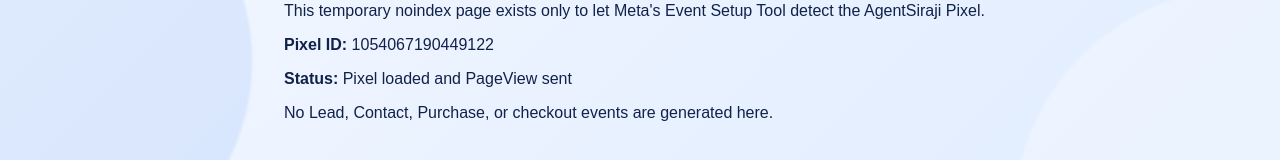
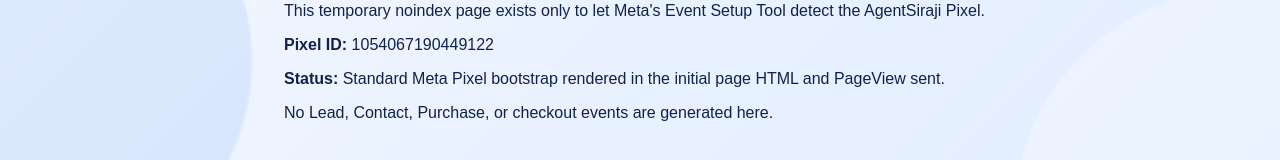
Before and after one commit to Minhazsiraji/AgentSiraji, a Next.js app: page /meta-setup in a window 1280 px wide. Shown: the part 262-422 px from the top of the page. Built offline with nearby package versions, Linux system fonts and the light colour scheme; no server answers.

Commit message:
Use static Meta setup diagnostic page

```diff
--- a/app/meta-setup/page.tsx
+++ b/app/meta-setup/page.tsx
@@ -1,24 +1,13 @@
-"use client";
-
-import Script from "next/script";
-import { useState } from "react";
-
 const PIXEL_ID = "1054067190449122";
 
 export default function MetaSetupPage() {
-  const [ready, setReady] = useState(false);
-
   return (
     <main style={{ maxWidth: 760, margin: "64px auto", padding: "0 24px", fontFamily: "Arial, sans-serif" }}>
       <h1>Meta Pixel setup diagnostic</h1>
       <p>This temporary noindex page exists only to let Meta&apos;s Event Setup Tool detect the AgentSiraji Pixel.</p>
       <p><strong>Pixel ID:</strong> {PIXEL_ID}</p>
-      <p><strong>Status:</strong> {ready ? "Pixel loaded and PageView sent" : "Loading Pixel…"}</p>
+      <p><strong>Status:</strong> Standard Meta Pixel bootstrap rendered in the initial page HTML and PageView sent.</p>
       <p>No Lead, Contact, Purchase, or checkout events are generated here.</p>
-
-      <Script id="agentsiraji-meta-setup-pixel" strategy="afterInteractive" onReady={() => setReady(true)}>
-        {`!function(f,b,e,v,n,t,s){if(f.fbq)return;n=f.fbq=function(){n.callMethod?n.callMethod.apply(n,arguments):n.queue.push(arguments)};if(!f._fbq)f._fbq=n;n.push=n;n.loaded=!0;n.version='2.0';n.queue=[];t=b.createElement(e);t.async=!0;t.src=v;s=b.getElementsByTagName(e)[0];s.parentNode.insertBefore(t,s)}(window,document,'script','https://connect.facebook.net/en_US/fbevents.js');fbq('init','${PIXEL_ID}');fbq('track','PageView');`}
-      </Script>
     </main>
   );
 }
```
